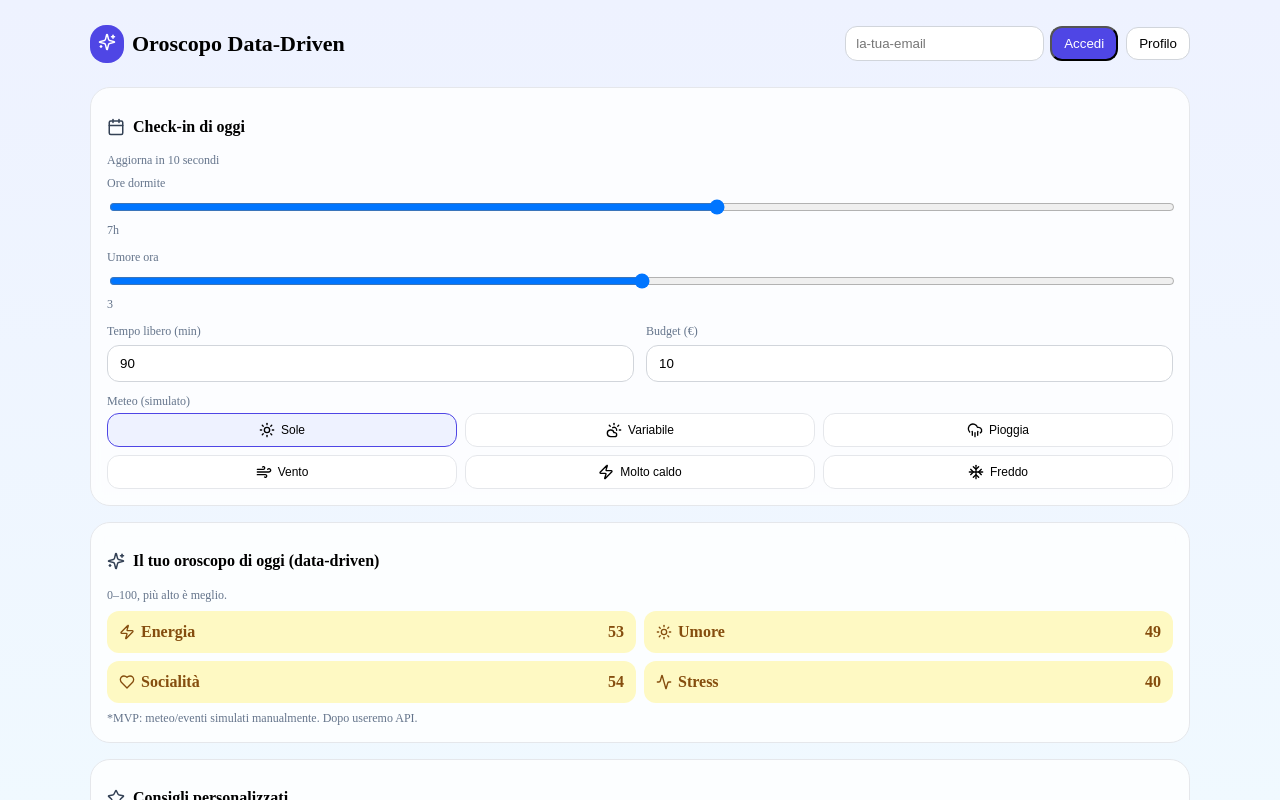
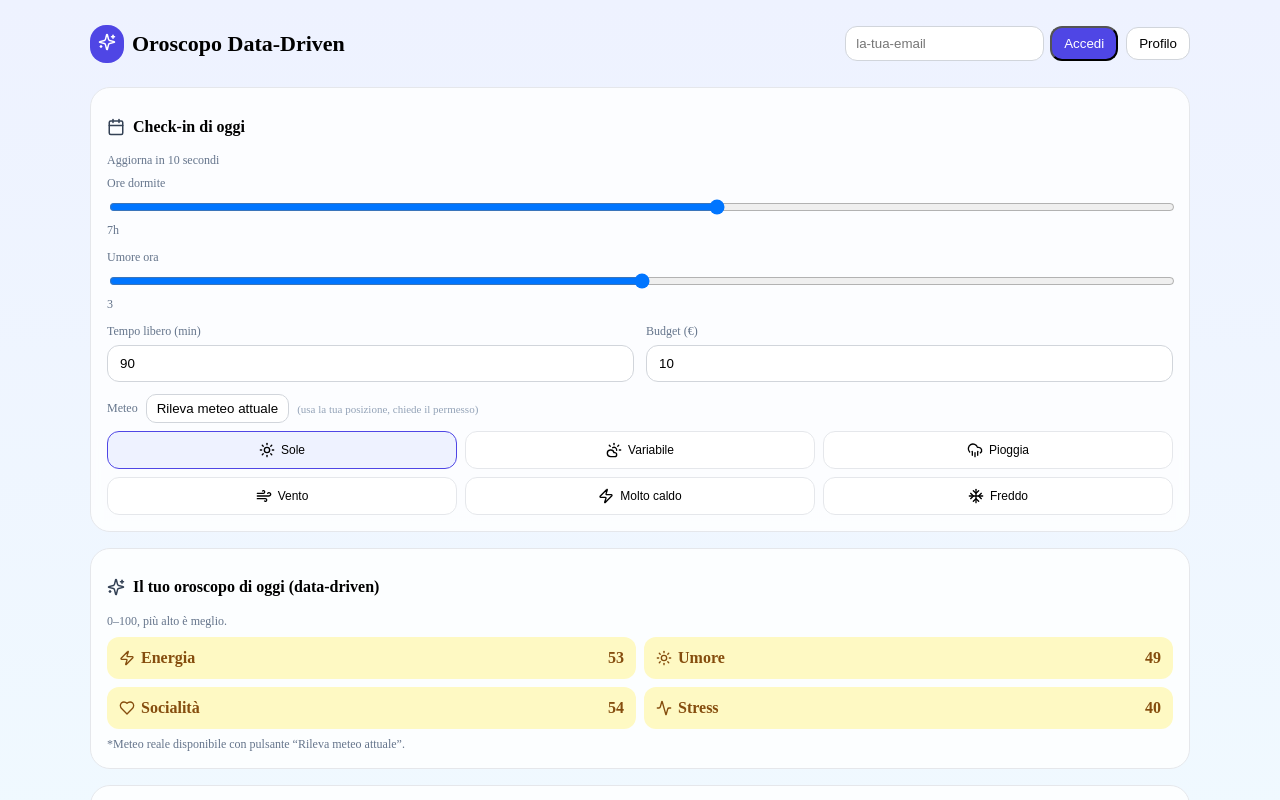
Before and after one commit to raffodrome/oroscopo-data-driven, a Next.js app: page / in a window 1280 px wide. Shown: the top 800 px of the page. Built offline with nearby package versions, Linux system fonts and the light colour scheme; no server answers.

Commit message:
Update page.js

```diff
--- a/app/page.js
+++ b/app/page.js
@@ -19,6 +19,21 @@ const weatherOptions = [
 ]
 const clamp = (n, min=0, max=100) => Math.max(min, Math.min(max, Math.round(n)))
 
+// ——— Meteo: mapping Open‑Meteo → nostre categorie ———
+function mapOpenMeteoToCategory({ weathercode, temperature_2m, windspeed_10m }){
+  // temperature override
+  if (typeof temperature_2m === 'number') {
+    if (temperature_2m >= 30) return 'hot'
+    if (temperature_2m <= 5) return 'cold'
+  }
+  // codes: https://open-meteo.com/en/docs#weathervariables
+  if ([0].includes(weathercode)) return 'sunny'
+  if ([1,2,3,45,48].includes(weathercode)) return 'cloudy'
+  if ([51,53,55,56,57,61,63,65,66,67,80,81,82,95,96,99,71,73,75,77].includes(weathercode)) return 'rain'
+  if (typeof windspeed_10m === 'number' && windspeed_10m >= 40) return 'wind'
+  return 'cloudy'
+}
+
 export default function Home() {
   const [profile, setProfile] = useState(() => {
     try { const raw = localStorage.getItem(LS_KEY); return raw ? { ...initialProfile, ...JSON.parse(raw) } : initialProfile } catch { return initialProfile }
@@ -31,6 +46,31 @@ export default function Home() {
   const [weather, setWeather] = useState('sunny')
   const [userEmail, setUserEmail] = useState('')
   const [sessionEmail, setSessionEmail] = useState(null)
+
+  // Responsive: 1 elemento per riga su mobile, 2 su schermo grande
+  const [cols, setCols] = useState(1)
+  useEffect(()=>{
+    const onResize = () => setCols(window.innerWidth < 720 ? 1 : 2)
+    onResize(); window.addEventListener('resize', onResize)
+    return () => window.removeEventListener('resize', onResize)
+  }, [])
+
+  // Meteo reale con geolocalizzazione (permesso dell'utente)
+  const [geoStatus, setGeoStatus] = useState('idle') // idle | loading | ok | err
+  async function getWeatherFromBrowser(){
+    try{
+      setGeoStatus('loading')
+      const pos = await new Promise((res, rej)=> navigator.geolocation ? navigator.geolocation.getCurrentPosition(res, rej, { enableHighAccuracy:false, timeout:8000 }) : rej(new Error('no geo')))
+      const { latitude, longitude } = pos.coords
+      const url = `https://api.open-meteo.com/v1/forecast?latitude=${latitude}&longitude=${longitude}&current=temperature_2m,relative_humidity_2m,apparent_temperature,weather_code,wind_speed_10m`;
+      const r = await fetch(url)
+      const data = await r.json()
+      const cur = data.current || {}
+      const cat = mapOpenMeteoToCategory({ weathercode: cur.weather_code, temperature_2m: cur.temperature_2m, windspeed_10m: cur.wind_speed_10m })
+      setWeather(cat)
+      setGeoStatus('ok')
+    }catch(e){ setGeoStatus('err') }
+  }
 
   useEffect(()=>{ const id=setTimeout(()=>localStorage.setItem(LS_KEY, JSON.stringify(profile)),250); return ()=>clearTimeout(id) }, [profile])
 
@@ -54,11 +94,11 @@ export default function Home() {
     const arr=[]
     if(scores.social>=60 && timeBudget>=60){
       if(weather==='rain' && profile.indoor_on_rain){ arr.push({ title:'Serata sociale indoor', reason:'Socialità alta + pioggia', action:`Cinema o aperitivo in ${profile.city||'zona'} (budget €${moneyBudget}).`, Icon:Heart }) }
-      else { arr.push({ title:'Invito last-minute', reason:'Hai tempo e voglia', action:'Scrivi a 2 amici per un caffè o passeggiata al tramonto.', Icon:Heart }) }
+      else { arr.push({ title:'Invito last‑minute', reason:'Hai tempo e voglia', action:'Scrivi a 2 amici per un caffè o passeggiata al tramonto.', Icon:Heart }) }
     }
     if(scores.energy>=55){ arr.push({ title:"30' movimento leggero", reason:'Energia buona', action: weather==='sunny'?'Camminata all’aperto':'Stretching a casa', Icon:Activity }) }
-    else { arr.push({ title:'Recovery intelligente', reason:'Energia bassa', action:"Idratazione + 10' respirazione 4-7-8 + a letto 30' prima.", Icon:Moon }) }
-    arr.push({ title:"Blocco focus 45'", reason: windows[0]?.label||'', action:'Modalità aereo + to-do 3 elementi.', Icon:Calendar })
+    else { arr.push({ title:'Recovery intelligente', reason:'Energia bassa', action:"Idratazione + 10' respirazione 4‑7‑8 + a letto 30' prima.", Icon:Moon }) }
+    arr.push({ title:"Blocco focus 45'", reason: windows[0]?.label||'', action:'Modalità aereo + to‑do 3 elementi.', Icon:Calendar })
     return arr.slice(0,3)
   }, [scores,timeBudget,weather,profile,windows,moneyBudget])
 
@@ -76,7 +116,7 @@ export default function Home() {
       <header style={{ display:'flex', alignItems:'center', justifyContent:'space-between', marginBottom: 16 }}>
         <div style={{ display:'flex', alignItems:'center', gap:8 }}>
           <div style={{ padding:8, borderRadius:16, background:'#4f46e5', color:'#fff' }}><Sparkles size={18}/></div>
-          <h1 style={{ fontSize: 22, fontWeight: 700 }}>Oroscopo Data-Driven</h1>
+          <h1 style={{ fontSize: 22, fontWeight: 700 }}>Oroscopo Data‑Driven</h1>
         </div>
         <div style={{ display:'flex', gap:8, alignItems:'center' }}>
           {sessionEmail ? <span style={{ fontSize:12 }}>Connesso: {sessionEmail}</span> : (
@@ -90,21 +130,28 @@ export default function Home() {
       </header>
 
       <main style={{ display:'grid', gridTemplateColumns:'1fr', gap:16 }}>
-        <Card title="Check-in di oggi" Icon={Calendar} subtitle="Aggiorna in 10 secondi">
+        <Card title="Check‑in di oggi" Icon={Calendar} subtitle="Aggiorna in 10 secondi">
           <div style={{ display:'grid', gap:12 }}>
             <Range label="Ore dormite" min={3} max={10} step={0.5} value={sleepHours} onChange={setSleepHours} suffix="h"/>
             <Range label="Umore ora" min={1} max={5} value={mood} onChange={setMood} />
-            <div style={{ display:'grid', gridTemplateColumns:'1fr 1fr', gap:12 }}>
+            {/* 1 elemento per riga su mobile; 2 su desktop */}
+            <div style={{ display:'grid', gridTemplateColumns: cols===1?'1fr':'1fr 1fr', gap:12 }}>
               <NumberField label="Tempo libero (min)" value={timeBudget} onChange={setTimeBudget} />
               <NumberField label="Budget (€)" value={moneyBudget} onChange={setMoneyBudget} />
             </div>
             <div>
-              <div style={{ fontSize:12, color:'#64748b', marginBottom:4 }}>Meteo (simulato)</div>
-              <div style={{ display:'grid', gridTemplateColumns:'1fr 1fr 1fr', gap:8 }}>
+              <div style={{ fontSize:12, color:'#64748b', marginBottom:8, display:'flex', alignItems:'center', gap:8 }}>
+                <span>Meteo</span>
+                <button onClick={getWeatherFromBrowser} style={{ padding:'6px 10px', borderRadius:10, border:'1px solid #d1d5db', background:'#fff' }}>
+                  {geoStatus==='loading' ? 'Rilevo…' : 'Rileva meteo attuale'}
+                </button>
+                <span style={{ fontSize:11, color:'#94a3b8' }}>(usa la tua posizione, chiede il permesso)</span>
+              </div>
+              <div style={{ display:'grid', gridTemplateColumns: cols===1?'1fr':'1fr 1fr 1fr', gap:8 }}>
                 {weatherOptions.map(w=>{
                   const Icon = w.icon; const active = weather===w.id
                   return (
-                    <button key={w.id} onClick={()=>setWeather(w.id)} style={{ display:'flex', alignItems:'center', justifyContent:'center', gap:6, padding:'8px', borderRadius:12, border:'1px solid', borderColor: active?'#4f46e5':'#e5e7eb', background: active?'#eef2ff':'#fff' }}>
+                    <button key={w.id} onClick={()=>setWeather(w.id)} style={{ display:'flex', alignItems:'center', justifyContent:'center', gap:6, padding:'10px', borderRadius:12, border:'1px solid', borderColor: active?'#4f46e5':'#e5e7eb', background: active?'#eef2ff':'#fff' }}>
                       <Icon size={16}/><span style={{ fontSize:12 }}>{w.label}</span>
                     </button>
                   )
@@ -114,14 +161,14 @@ export default function Home() {
           </div>
         </Card>
 
-        <Card title="Il tuo oroscopo di oggi (data-driven)" Icon={Sparkles} subtitle="0–100, più alto è meglio.">
-          <div style={{ display:'grid', gridTemplateColumns:'1fr 1fr', gap:8 }}>
+        <Card title="Il tuo oroscopo di oggi (data‑driven)" Icon={Sparkles} subtitle="0–100, più alto è meglio.">
+          <div style={{ display:'grid', gridTemplateColumns: cols===1?'1fr':'1fr 1fr', gap:8 }}>
             <Score label="Energia" value={scores.energy} Icon={Zap} />
             <Score label="Umore" value={scores.mood} Icon={Sun} />
             <Score label="Socialità" value={scores.social} Icon={Heart} />
             <Score label="Stress" value={scores.stress} Icon={Activity} />
           </div>
-          <div style={{ fontSize:12, color:'#64748b', marginTop:8 }}>*MVP: meteo/eventi simulati manualmente. Dopo useremo API.</div>
+          <div style={{ fontSize:12, color:'#64748b', marginTop:8 }}>*Meteo reale disponibile con pulsante “Rileva meteo attuale”.</div>
         </Card>
 
         <Card title="Consigli personalizzati" Icon={Star} subtitle="Tre azioni concrete">
@@ -154,17 +201,17 @@ export default function Home() {
 
         <Card title="Profilo rapido" Icon={User} subtitle="Dati minimi">
           <div style={{ display:'grid', gap:10 }}>
-            <div style={{ display:'grid', gridTemplateColumns:'1fr 1fr', gap:10 }}>
+            <div style={{ display:'grid', gridTemplateColumns: cols===1?'1fr':'1fr 1fr', gap:10 }}>
               <TextField label="Nome" value={profile.name} onChange={v=>setProfile(p=>({...p,name:v}))}/>
               <TextField label="Età" type="number" value={profile.age} onChange={v=>setProfile(p=>({...p,age:v}))}/>
             </div>
-            <div style={{ display:'grid', gridTemplateColumns:'1fr 1fr 1fr', gap:10 }}>
+            <div style={{ display:'grid', gridTemplateColumns: cols===1?'1fr':'1fr 1fr 1fr', gap:10 }}>
               <TextField label="Città" value={profile.city} onChange={v=>setProfile(p=>({...p,city:v}))}/>
               <TextField label="CAP" value={profile.cap} onChange={v=>setProfile(p=>({...p,cap:v}))}/>
               <Select label="Relazione" value={profile.relationship} onChange={v=>setProfile(p=>({...p,relationship:v}))} options={[['single','Single'],['couple','In coppia'],['genitore','Genitore']]}/>
             </div>
-            <div style={{ display:'grid', gridTemplateColumns:'1fr 1fr', gap:10 }}>
-              <Select label="Lavoro" value={profile.work_status} onChange={v=>setProfile(p=>({...p,work_status:v}))} options={[["full_time","Full-time"],["part_time","Part-time"],["studente","Studente"],["turni","Turni"],["disoccupato","Non occupato"]]}/>
+            <div style={{ display:'grid', gridTemplateColumns: cols===1?'1fr':'1fr 1fr', gap:10 }}>
+              <Select label="Lavoro" value={profile.work_status} onChange={v=>setProfile(p=>({...p,work_status:v}))} options={[["full_time","Full‑time"],["part_time","Part‑time"],["studente","Studente"],["turni","Turni"],["disoccupato","Non occupato"]]}/>
               <Select label="Cronotipo" value={profile.chronotype} onChange={v=>setProfile(p=>({...p,chronotype:v}))} options={[["neutral","Neutro"],["morning","Mattiniero"],["evening","Serale"]]}/>
             </div>
           </div>
@@ -225,6 +272,7 @@ function Range({ label, value, onChange, min=0, max=100, step=1, suffix='' }){
     </label>
   )
 }
+
 function Score({ label, value, Icon }) {
   const bg = value >= 70 ? '#dcfce7' : value >= 40 ? '#fef9c3' : '#fee2e2';
   const fg = value >= 70 ? '#166534' : value >= 40 ? '#854d0e' : '#991b1b';
```
